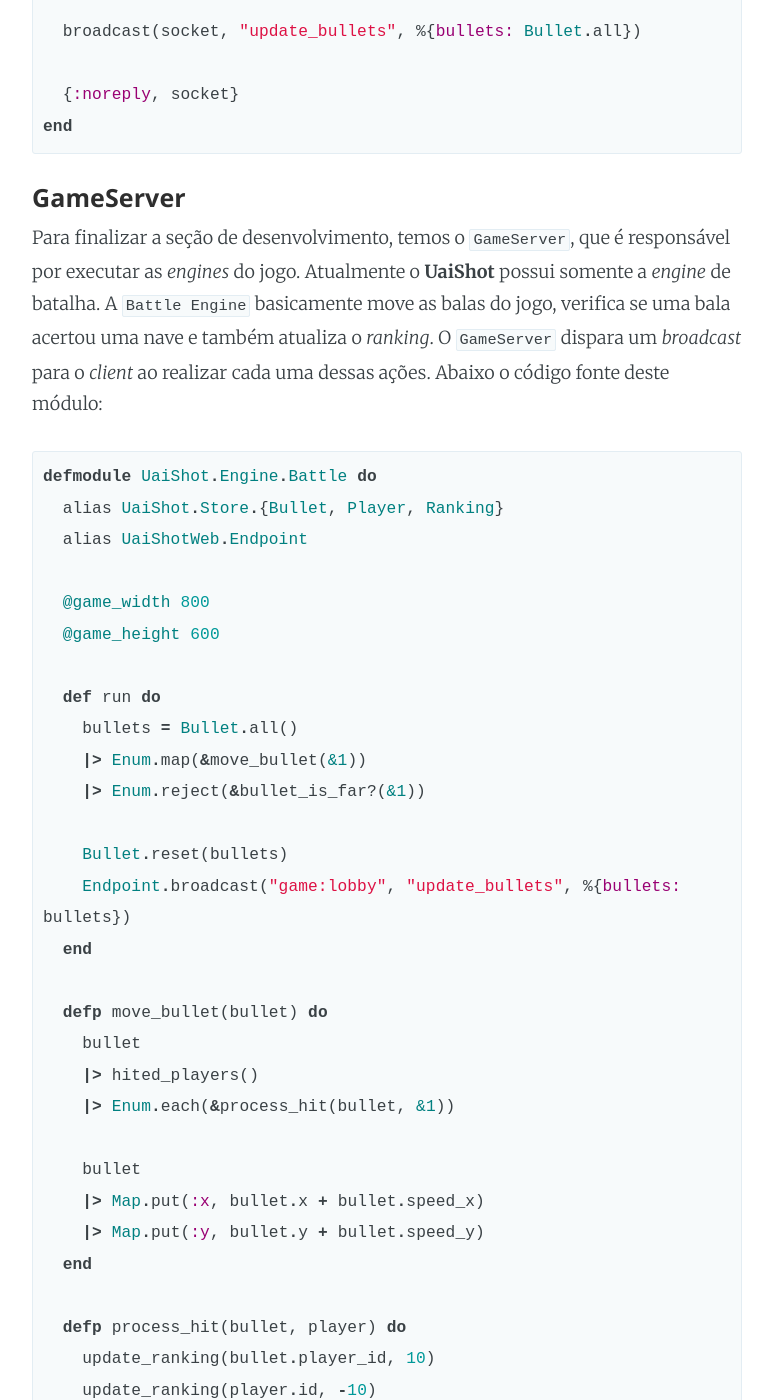
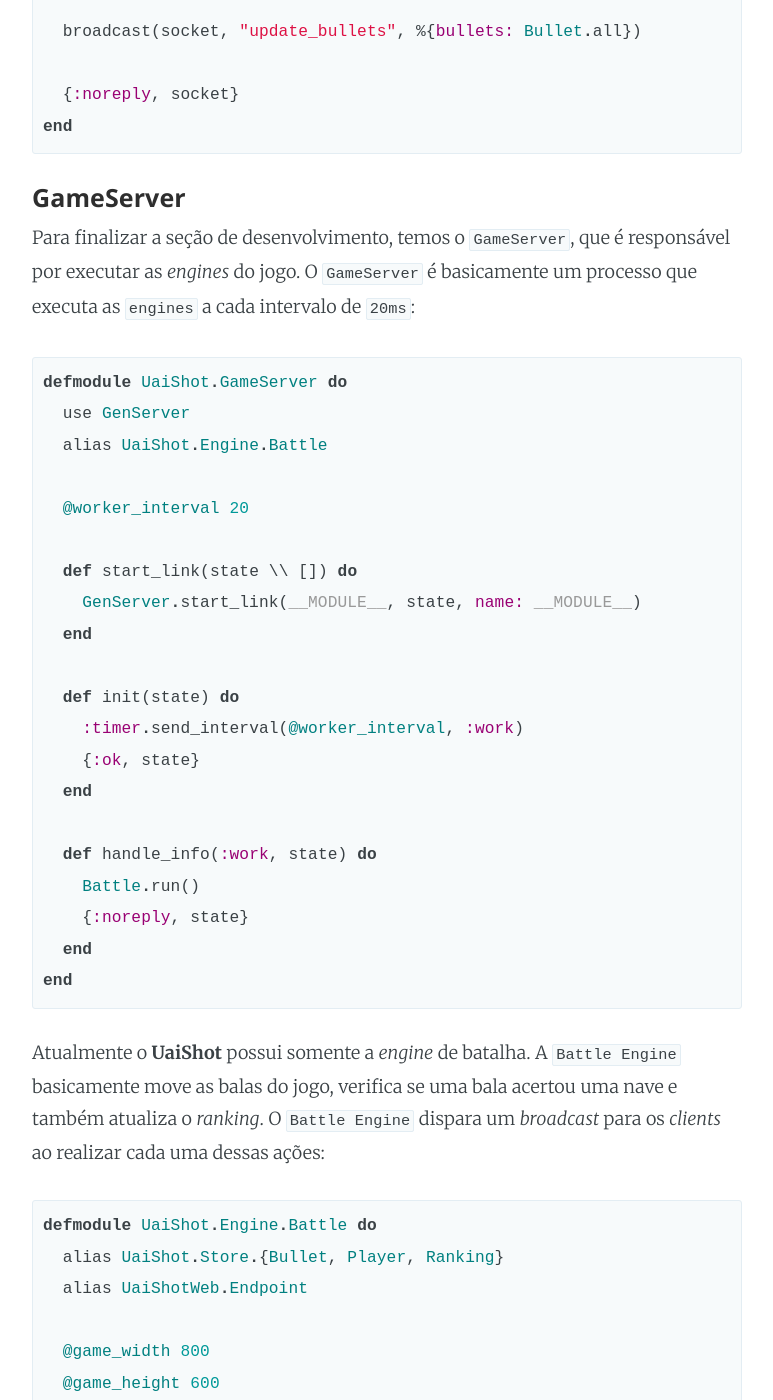
Before and after one commit to sergioaugrod/sergioaugrod.github.io, a Jekyll site: the page built from _posts/2017-12-27-criando-um-jogo-multiplayer-com-elixir-phoenix-framework-e-phaser.md, in a window 1280 px wide and 1400 px high, scrolled down 11591 px. Shown: the whole window, without its empty margins (253-1026 px from the left). Built offline with Jekyll 4.4.1, drawn with Linux system fonts in a browser that asks for light colours; comment, search, counter and statistics services are not loaded; some of the changed text lies outside the part shown.

Commit message:
Updates post: Create a multiplayer game

```diff
--- a/_posts/2017-12-27-criando-um-jogo-multiplayer-com-elixir-phoenix-framework-e-phaser.md
+++ b/_posts/2017-12-27-criando-um-jogo-multiplayer-com-elixir-phoenix-framework-e-phaser.md
@@ -285,7 +285,32 @@ end
 
 #### GameServer
 
-Para finalizar a seção de desenvolvimento, temos o `GameServer`, que é responsável por executar as *engines* do jogo. Atualmente o **UaiShot** possui somente a *engine* de batalha. A `Battle Engine` basicamente move as balas do jogo, verifica se uma bala acertou uma nave e também atualiza o *ranking*. O `GameServer` dispara um *broadcast* para o *client* ao realizar cada uma dessas ações. Abaixo o código fonte deste módulo:
+Para finalizar a seção de desenvolvimento, temos o `GameServer`, que é responsável por executar as *engines* do jogo. O `GameServer` é basicamente  um processo que executa as `engines` a cada intervalo de `20ms`:
+
+{% highlight elixir %}
+defmodule UaiShot.GameServer do
+  use GenServer
+  alias UaiShot.Engine.Battle
+
+  @worker_interval 20
+
+  def start_link(state \\ []) do
+    GenServer.start_link(__MODULE__, state, name: __MODULE__)
+  end
+
+  def init(state) do
+    :timer.send_interval(@worker_interval, :work)
+    {:ok, state}
+  end
+
+  def handle_info(:work, state) do
+    Battle.run()
+    {:noreply, state}
+  end
+end
+{% endhighlight %}
+
+Atualmente o **UaiShot** possui somente a *engine* de batalha. A `Battle Engine` basicamente move as balas do jogo, verifica se uma bala acertou uma nave e também atualiza o *ranking*. O `Battle Engine` dispara um *broadcast* para os *clients* ao realizar cada uma dessas ações:
 
 {% highlight elixir %}
 defmodule UaiShot.Engine.Battle do
```
Also changed, not shown: other parts of _posts/2017-12-27-criando-um-jogo-multiplayer-com-elixir-phoenix-framework-e-phaser.md (+1 -1 lines).
